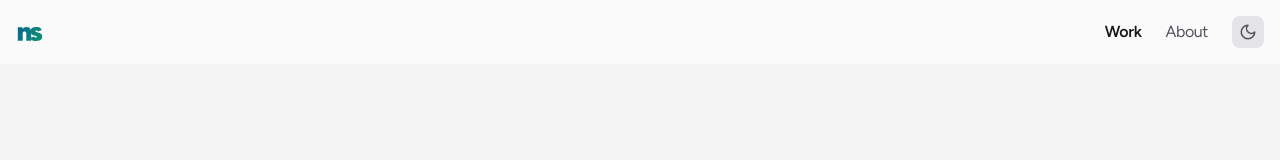
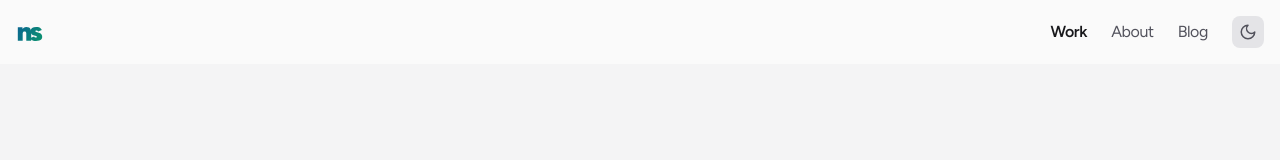
Before and after one commit to nthsm/portfolio, a Next.js app: page / in a window 1280 px wide. Shown: the top 160 px of the page. Built offline with nearby package versions, Linux system fonts and the light colour scheme.

Commit message:
Update SiteLayout.tsx

```diff
--- a/components/ui/SiteLayout.tsx
+++ b/components/ui/SiteLayout.tsx
@@ -99,6 +99,7 @@ const MobileNavMenu = ({ onClose }: { onClose?: () => void }) => (
       <nav className="flex flex-col space-y-4">
         <NavLink href="/" onClose={onClose}>Work</NavLink>
         <NavLink href="/about" onClose={onClose}>About</NavLink>
+        <NavLink href="/blog" onClose={onClose}>Blog</NavLink>
       </nav>
     </div>
 );
@@ -171,6 +172,7 @@ export default function SiteLayout({
           <div className="hidden lg:flex items-center gap-6">
             <NavLink href="/">Work</NavLink>
             <NavLink href="/about">About</NavLink>
+            <NavLink href="/blog">Blog</NavLink>
             <ThemeToggle />
           </div>
 
```
